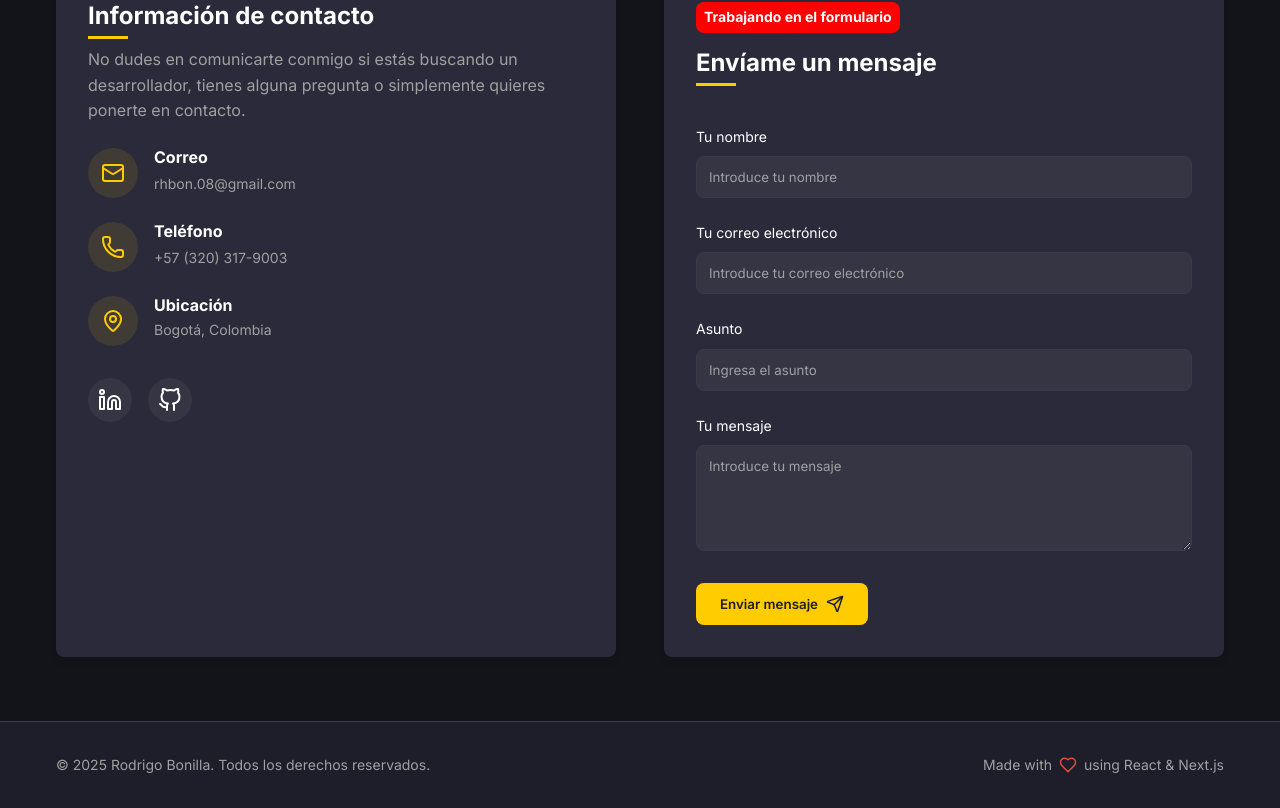
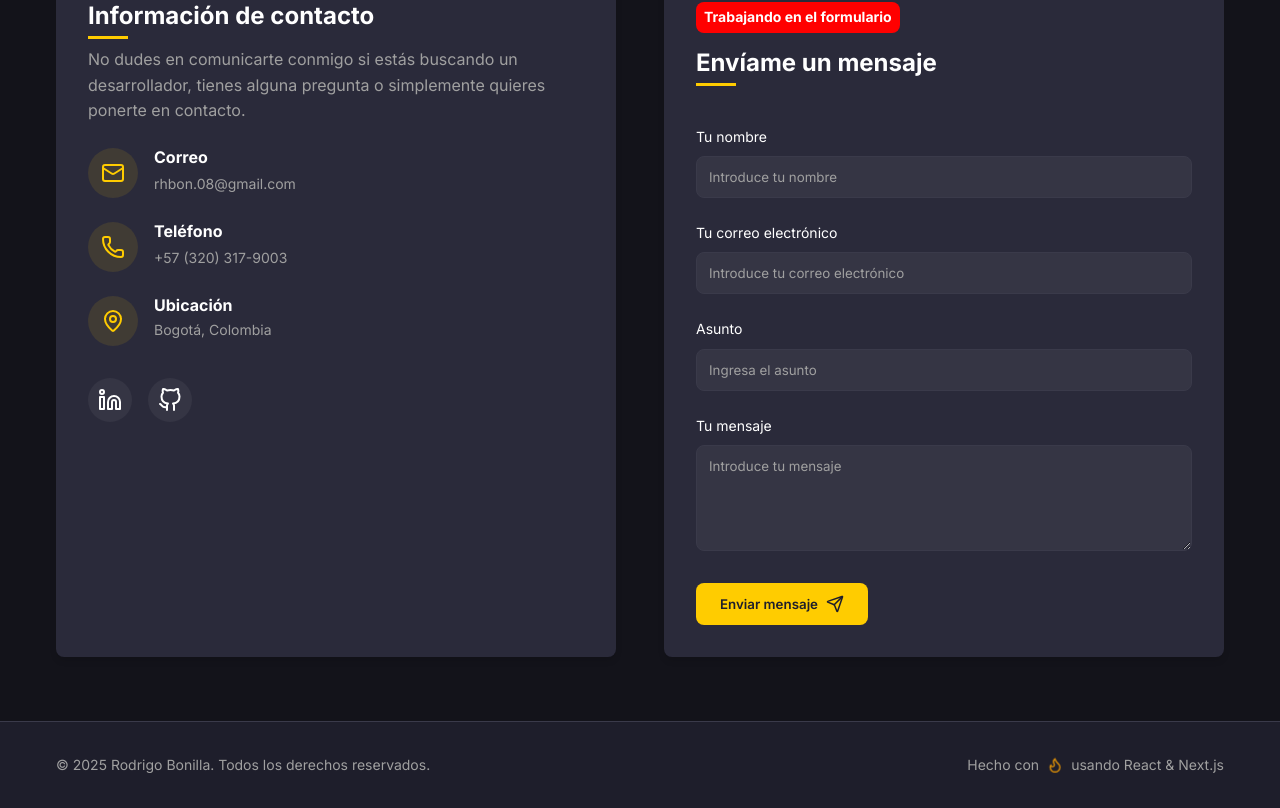
Before and after one commit to r0odr1/portfolio-r0odri, a Next.js app: page / in a window 1280 px wide. Shown: the part 9843-10651 px from the top of the page. Built offline with nearby package versions, Linux system fonts and the light colour scheme.

Commit message:
Actualizando footer cambiando simbolo, traduccion y animacion

```diff
--- a/components/Footer/Footer.module.css
+++ b/components/Footer/Footer.module.css
@@ -28,18 +28,20 @@
   margin: 0;
 }
 
-.heart {
-  color: #e74c3c;
-  animation: heartbeat 1.5s infinite;
+.icon {
+  color: orange;
+  animation: flicker 1.2s infinite ease-in-out;
 }
 
-@keyframes heartbeat {
+@keyframes flicker {
   0%,
   100% {
+    opacity: 1;
     transform: scale(1);
   }
   50% {
-    transform: scale(1.2);
+    opacity: 0.6;
+    transform: scale(1.1);
   }
 }
 
--- a/components/Footer/index.tsx
+++ b/components/Footer/index.tsx
@@ -1,4 +1,4 @@
-import { Heart } from 'lucide-react';
+import { Flame } from 'lucide-react';
 import styles from './Footer.module.css';
 
 const Footer = () => {
@@ -13,7 +13,7 @@ const Footer = () => {
           </p>
 
           <p className={styles.made}>
-            Made with <Heart size={16} className={styles.heart} /> using React & Next.js
+            Hecho con <Flame size={16} className={styles.icon} /> usando React & Next.js
           </p>
         </div>
       </div>
```
